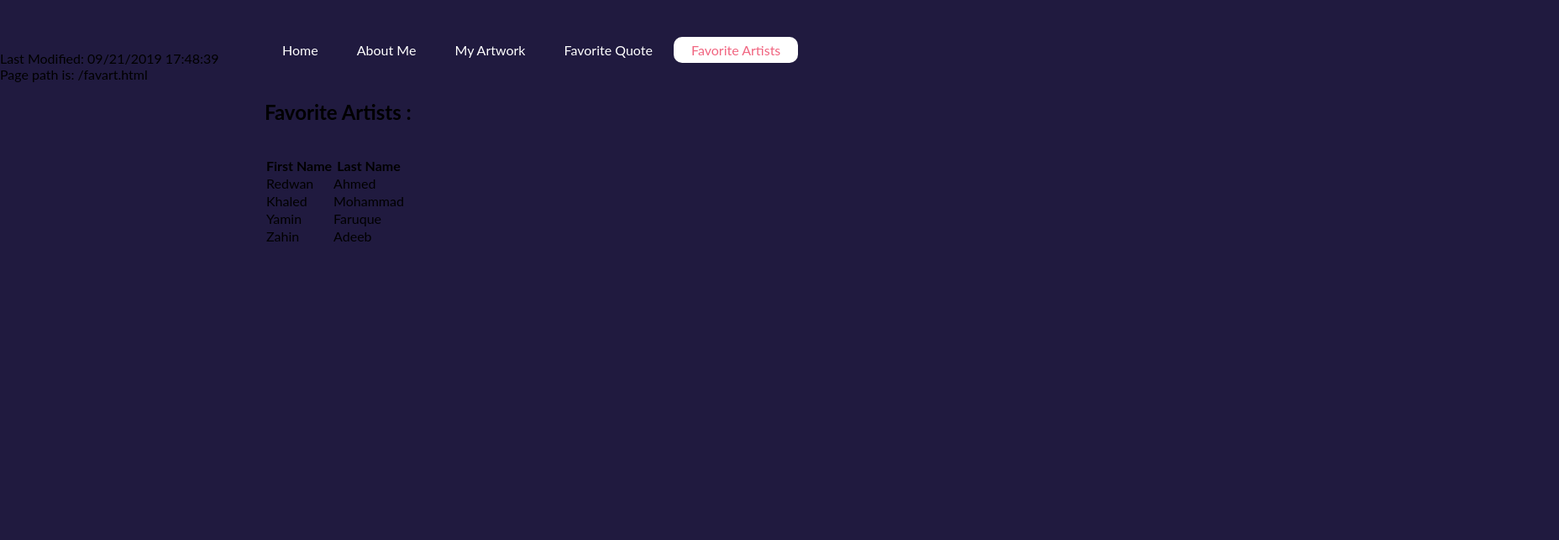
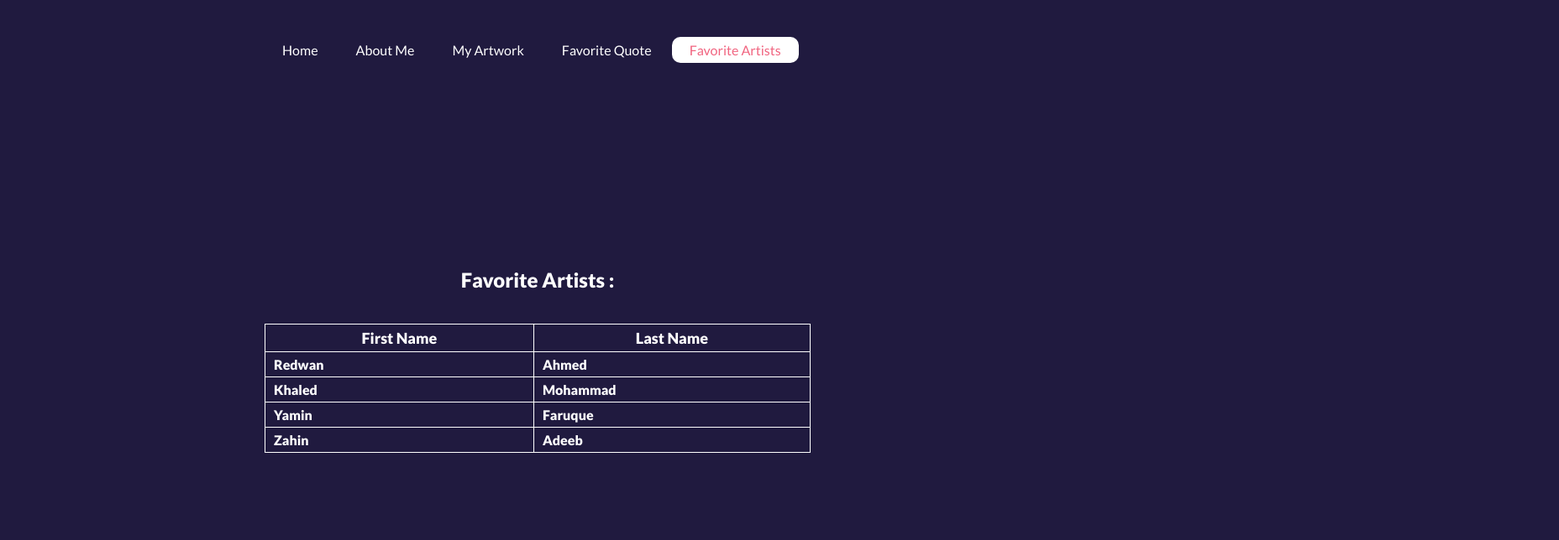
Before and after one commit to RedwanAhmd/CSE391-Assignment01, a plain HTML site: page favart.html in a window 1280 px wide. Shown: the top 644 px of the page at 84% size, 1856 px wide, since content can reach past the window. Drawn offline with Linux system fonts and the light colour scheme.

Commit message:
Update stylesheet.css

```diff
--- a/stylesheet.css
+++ b/stylesheet.css
@@ -1,4 +1,4 @@
-@import url(https://fonts.googleapis.com/css?family=Lato:400, 900, 300);
+@import url(https://fonts.googleapis.com/css?family=Lato:400,900,300);
 
 /*Background*/
 
@@ -220,12 +220,62 @@ span::before {
 .hobtext h2{
   text-align: center;
   font-size: 80px;
-  font-weight: 100;
+  font-weight: 400;
   font-style: italic;
   margin-top: 250px;
   color: #fff;
 }
 
-.italic{
+.linktxt{
+color: #fff;
+font-style: italic;
+}
+
+/*Table*/
+
+.project-heading h2{
+text-align: center;
 color: #fff;
 }
+
+#project-table{
+  border: 1px solid #fff;
+  margin: 0;
+  width: 100%;
+  border-collapse: collapse;
+  color: #fff;
+}
+
+#project-table th{
+border: 1px solid #fff;
+padding: 5px;
+font-size: large;
+color: #fff;
+
+}
+#project-table td{
+border: 1px solid #fff;
+padding: 5px;
+padding-left: 10px;
+font-weight: bold;
+}
+
+.table-header{
+  color: #fff;
+  text-align: center;
+}
+
+#content-wrap{
+  padding-top: 200px;
+}
+
+/*LastMod*/
+
+.lastmod{
+  position: absolute;
+  bottom: 0;
+  width: 100%;
+  height: 2.5rem;
+  left: 45%;
+  color: #fff;
+}
```
